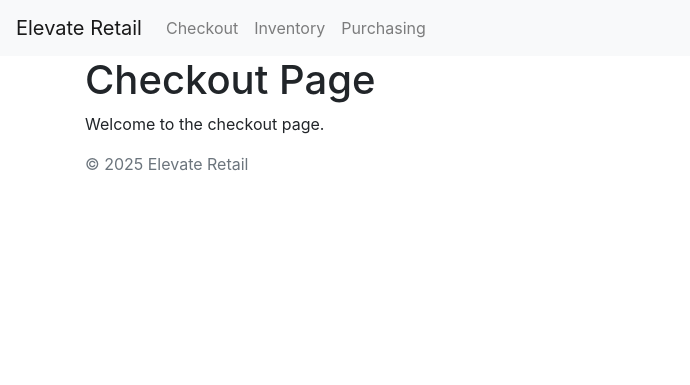
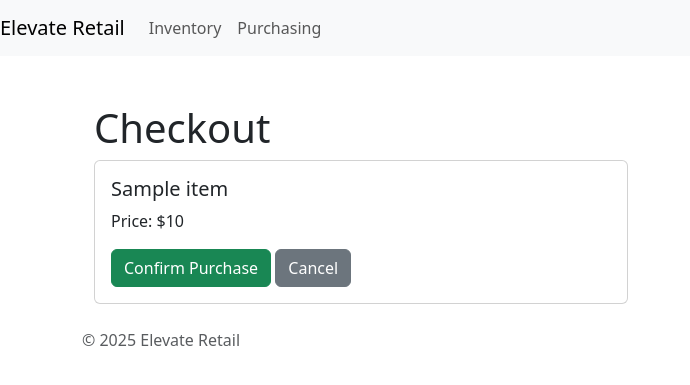
Before and after one commit to Cyber-Kaeh/elevate-retail, a Flask app: template templates/checkout.html in a window 1280 px wide. Shown: the top 385 px of the page, without its empty margins (0-690 px from the left). Run offline with Flask 3, Linux system fonts and the light colour scheme; the template is opened without the code that fills it: most values are stand-ins (such as "Sample title", 1, 10 or a date in 2020); some libraries are stand-ins or nearby versions.

Commit message:
Refine site structure. Implemented single purchase on front end.

```diff
--- a/app.py
+++ b/app.py
@@ -1,25 +1,31 @@
 from flask import Flask, render_template
-from src.routes.inventory_routes import inventory_bp
+from src.routes.inventory_routes import inventory_bp, single_checkout_bp
 
 app = Flask(__name__)
 
 app.register_blueprint(inventory_bp)
+app.register_blueprint(single_checkout_bp)
+
 
 @app.route('/')
 def home():
     return render_template('landing.html')
 
+
 @app.route('/checkout')
 def checkout():
     return render_template('checkout.html')
+
 
 @app.route('/inventory')
 def inventory():
     return render_template('inventory.html')
 
+
 @app.route('/purchasing')
 def purchasing():
     return render_template('purchasing.html')
 
+
 if __name__ == '__main__':
     app.run(host='0.0.0.0', port=5000)
--- a/templates/base.html
+++ b/templates/base.html
@@ -4,7 +4,7 @@
     <meta charset="UTF-8">
     <meta name="viewport" content="width=device-width, initial-scale=1.0">
     <title>{% block title %}Elevate Retail{% endblock %}</title>
-    <link rel="stylesheet" href="https://stackpath.bootstrapcdn.com/bootstrap/4.3.1/css/bootstrap.min.css">
+    <link href="https://cdn.jsdelivr.net/npm/bootstrap@5.3.3/dist/css/bootstrap.min.css" rel="stylesheet" integrity="sha384-QWTKZyjpPEjISv5WaRU9OFeRpok6YctnYmDr5pNlyT2bRjXh0JMhjY6hW+ALEwIH" crossorigin="anonymous">
 </head>
 <body>
     <header>
@@ -12,9 +12,6 @@
             <a class="navbar-brand" href="/">Elevate Retail</a>
             <div class="collapse navbar-collapse">
                 <ul class="navbar-nav mr-auto">
-                    <li class="nav-item">
-                        <a class="nav-link" href="/checkout">Checkout</a>
-                    </li>
                     <li class="nav-item">
                         <a class="nav-link" href="/inventory">Inventory</a>
                     </li>
@@ -33,5 +30,6 @@
             <span class="text-muted">© 2025 Elevate Retail</span>
         </div>
     </footer>
+    <script src="https://cdn.jsdelivr.net/npm/bootstrap@5.3.3/dist/js/bootstrap.bundle.min.js" integrity="sha384-YvpcrYf0tY3lHB60NNkmXc5s9fDVZLESaAA55NDzOxhy9GkcIdslK1eN7N6jIeHz" crossorigin="anonymous"></script>
 </body>
 </html>
--- a/templates/checkout.html
+++ b/templates/checkout.html
@@ -1,8 +1,51 @@
+<!--
+I implemented a simple modal here to show an example of how we can can
+perform a single purchase. The modal can be used to capture any information
+we need from the user. There is an example on the Bootstrap Docs page
+that will handle form validation here:
+https://getbootstrap.com/docs/5.3/forms/validation/
+-Anthony Allen
+-->
+
 {% extends "base.html" %}
 
 {% block title %}Checkout{% endblock %}
 
 {% block content %}
-<h1>Checkout Page</h1>
-<p>Welcome to the checkout page.</p>
+<div class="container mt-5">
+    <h1>Checkout</h1>
+    <div class="row">
+        <div class="col-md-6">
+            <div class="card mb-4">
+                <div class="card-body">
+                    <h5 class="card-title">{{ item.name }}</h5>
+                    <p class="card-text">Price: ${{ item.price }}</p>
+                    <button type="button" class="btn btn-success" data-bs-toggle="modal" data-bs-target="#confirmModal">
+                        Confirm Purchase
+                    </button>
+                    <a href="/inventory" class="btn btn-secondary">Cancel</a>
+
+                    <!-- Modal -->
+                    <div class="modal fade" id="confirmModal" tabindex="-1" aria-labelledby="confirmModalLabel" aria-hidden="true">
+                        <div class="modal-dialog">
+                            <div class="modal-content">
+                                <div class="modal-header">
+                                    <h5 class="modal-title" id="confirmModalLabel">Confirm Purchase</h5>
+                                    <button type="button" class="btn-close" data-bs-dismiss="modal" aria-label="Close"></button>
+                                </div>
+                                <div class="modal-body">
+                                    Thank you for shopping with Elevate Retail!
+                                </div>
+                                <div class="modal-footer">
+                                    <button type="button" class="btn btn-secondary" data-bs-dismiss="modal">Close</button>
+                                    <a href="/inventory" class="btn btn-primary">Continue Shopping</a>
+                                </div>
+                            </div>
+                        </div>
+                    </div>
+                </div>
+            </div>
+        </div>
+    </div>
+</div>
 {% endblock %}
--- a/templates/inventory.html
+++ b/templates/inventory.html
@@ -12,6 +12,7 @@
                     <h5 class="card-title">{{ item.name }}</h5>
                     <p class="card-text">Quantity: {{ item.quantity }}</p>
                     <p class="card-text">Price: ${{ item.price }}</p>
+                    <a href="/checkout/{{ item.id }}" class="btn btn-primary float-right">Checkout</a>
                 </div>
             </div>
         </div>
```
Also changed, not shown: src/controllers/inventory_controller.py (+9 -0 lines), src/routes/inventory_routes.py (+19 -1 lines), templates/purchasing.html (+6 -1 lines).
